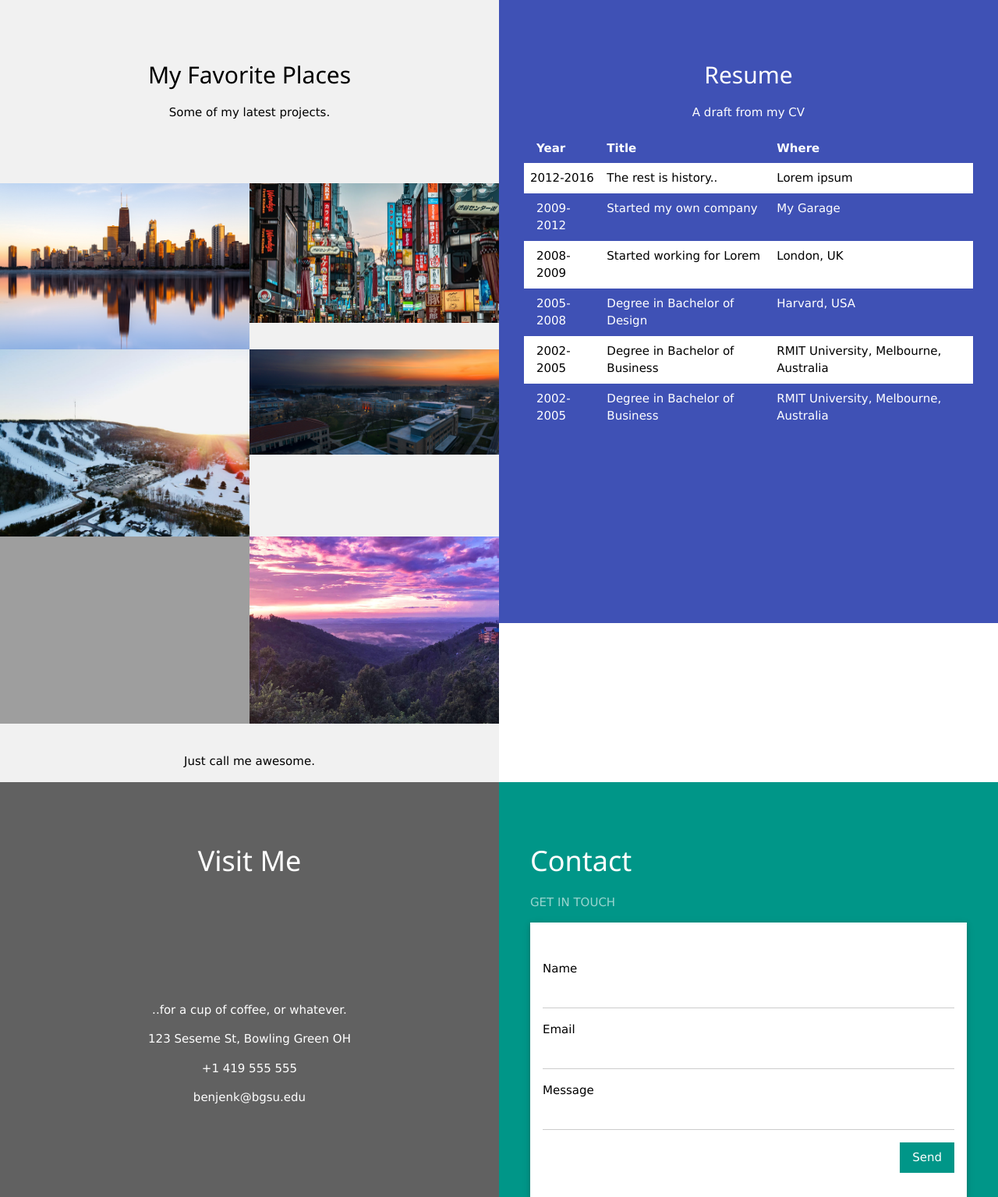
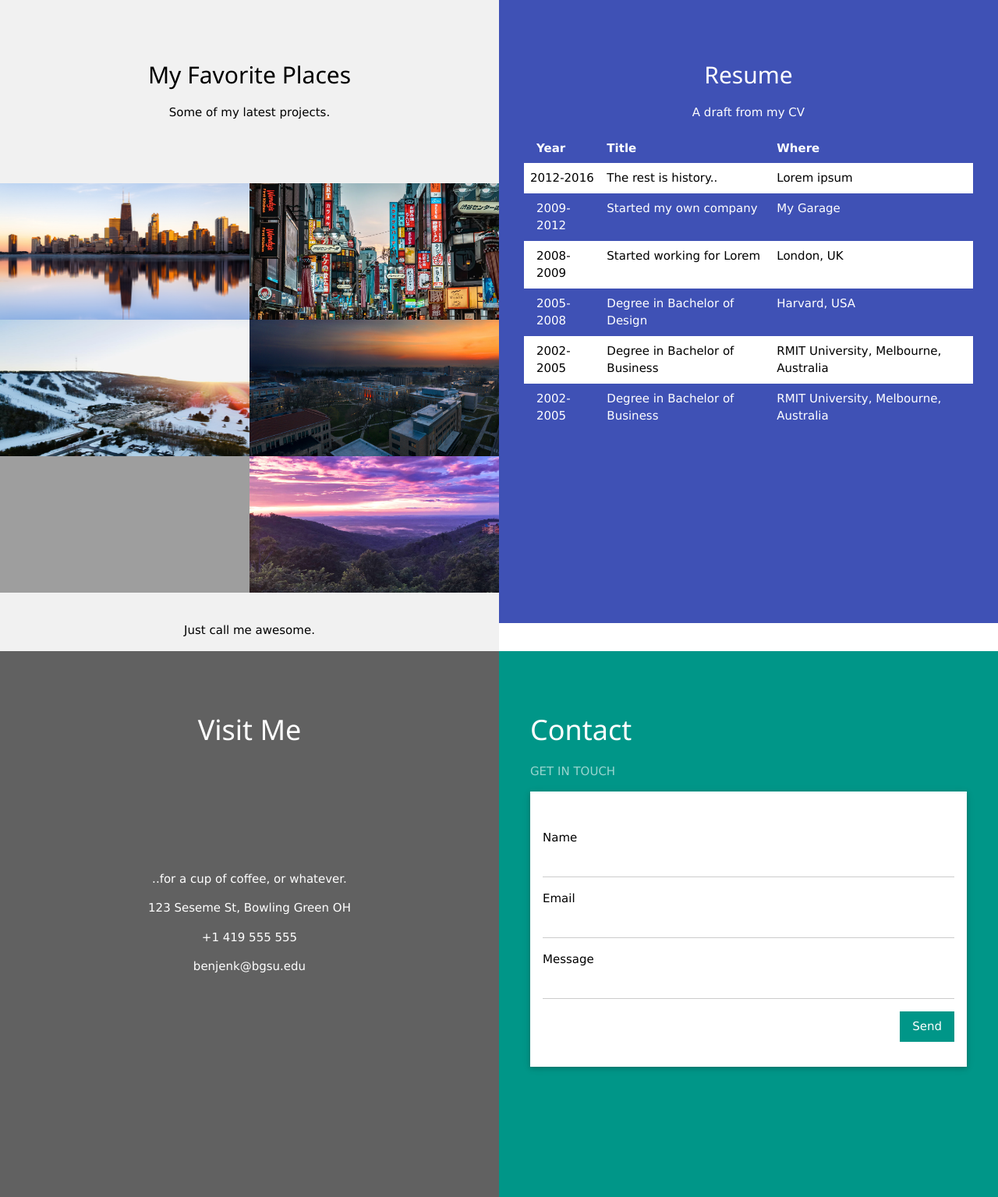
Before and after one commit to Benjenk1016/Personal-Portfolio, a PHP site: page /A9_xxx/ in a window 1280 px wide. Shown: the part 701-2236 px from the top of the page at 78% size. Run offline with PHP 8.4, Linux system fonts and the light colour scheme; data comes from the database, SQL or seed files in the repository; grey boxes are pictures that could not be loaded.

Commit message:
image resizing

```diff
--- a/index.php
+++ b/index.php
@@ -92,27 +92,27 @@ $conn = new mysqli($servername, $username, $password, $database);
     </div>
     <div class="w3-row">
       <div class="w3-half">
-        <img src="images\gettyimages-584791924.jpg" style="width:100%">
+        <img src="images\gettyimages-584791924.jpg" style="width:325px" height="175px">
       </div>
       <div class="w3-half">
-        <img src="images\tokyoGettyImages-1031467664.webp" style="width:100%">
+        <img src="images\tokyoGettyImages-1031467664.webp" style="width:325px" height="175px">
       </div>
     </div>
     <div class="w3-row w3-hide-small">
       <div class="w3-half">
-        <img src="images\peak.jpg" style="width:100%">
+        <img src="images\peak.jpg"style="width:325px" height="175px">
       </div>
       <div class="w3-half">
-        <img src="images\bowling_green_state_university_cover.jpg" style="width:100%">
+        <img src="images\bowling_green_state_university_cover.jpg" style="width:325px" height="175px">
       </div>
     </div>
 
     <div class="w3-row w3-hide-small">
       <div class="w3-half">
-        <img src="images\best-islands-to-visit-in-hawaii.jpg.webp" style="width:100%">
+        <img src="images\best-islands-to-visit-in-hawaii.jpg.webp" style="width:325px" height="175px">
       </div>
       <div class="w3-half">
-        <img src="images\bright-pink-sunset.jpg" style="width:100%">
+        <img src="images\bright-pink-sunset.jpg" style="width:325px" height="175px">
       </div>
     </div><br>
     <p>Just call me awesome.</p>
```
